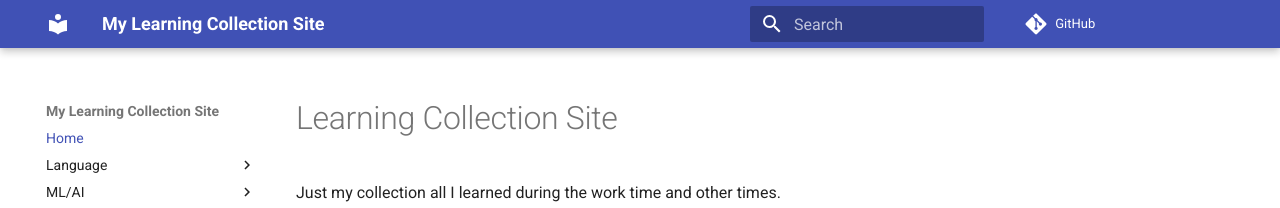
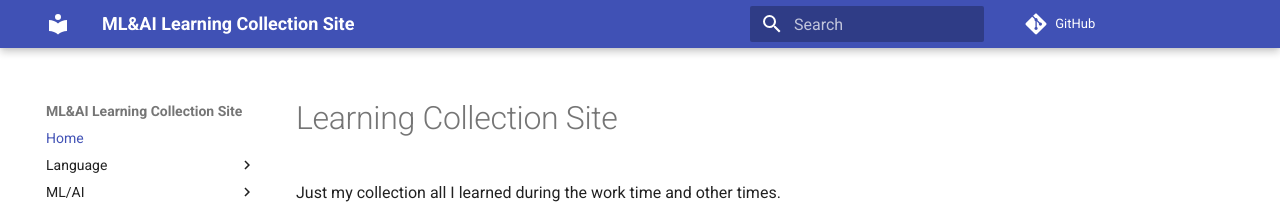
Before and after one commit to VickyGuo0907/learning-memo, an MkDocs documentation site: the page built from docs/index.md, in a window 1280 px wide. Shown: the top 208 px of the page. Built offline with MkDocs 1.6.1 and Material for MkDocs 9.7.7, drawn with Linux system fonts in a browser that asks for light colours; comment, search, counter and statistics services are not loaded.

```diff
--- a/mkdocs.yml
+++ b/mkdocs.yml
@@ -1,4 +1,4 @@
-site_name: My Learning Collection Site
+site_name: ML&AI Learning Collection Site
 site_description: Learning Materials
 site_author: 'Danny Guo'
 
```
